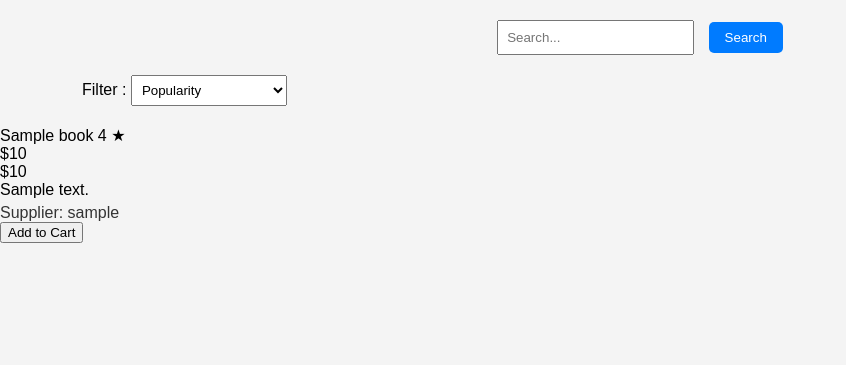
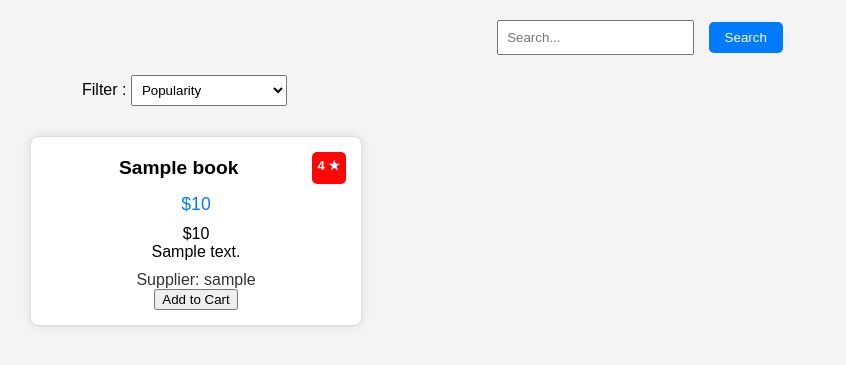
Before and after one commit to SACHINK51/WebDevForInfoSystems, a Flask app: template templates/customer.html in a window 1280 px wide. Shown: the part 135-500 px from the top of the page, without its empty margins (0-846 px from the left). Run offline with Flask 3, Linux system fonts and the light colour scheme; a user stored in the database is signed in; tables that the repository leaves empty or names only in its code hold one stand-in row (values such as "Sample post"); the template is opened without the code that fills it: most values are stand-ins (such as "Sample title", 1, 10 or a date in 2020).

Commit message:
Update customer.html

```diff
--- a/templates/customer.html
+++ b/templates/customer.html
@@ -19,7 +19,7 @@
             text-align: center;
         }
 
-        .product-container, #productCardsContainer {
+        .book-container, #bookCardsContainer {
             display: flex;
             flex-wrap: wrap;
             justify-content: flex-start;
@@ -27,7 +27,7 @@
             padding-right: 20px;
         }
 
-        .product-card {
+        .book-card {
             border: 1px solid #ddd;
             border-radius: 8px;
             box-shadow: 0 0 10px rgba(0, 0, 0, 0.1);
@@ -38,7 +38,7 @@
             text-align: center;
         }
 
-        .product-name {
+        .book-name {
             font-size: 1.2em;
             font-weight: bold;
             margin-bottom: 10px;
@@ -46,12 +46,12 @@
             justify-content: space-between;
         }
 
-        .product-name-span{
+        .book-name-span{
             padding: 5px;
             flex-grow: 1;
         }
 
-        .product-rating{
+        .book-rating{
             background-color: #ff0606;
             padding: 6px;
             color: #fff;
@@ -59,13 +59,13 @@
             font-size: small;
         }
 
-        .product-price {
+        .book-price {
             color: #007bff;
             font-size: 1.1em;
             margin-bottom: 10px;
         }
 
-        .product-description {
+        .book-description {
             font-size: 1em;
             margin-bottom: 10px;
         }
```
